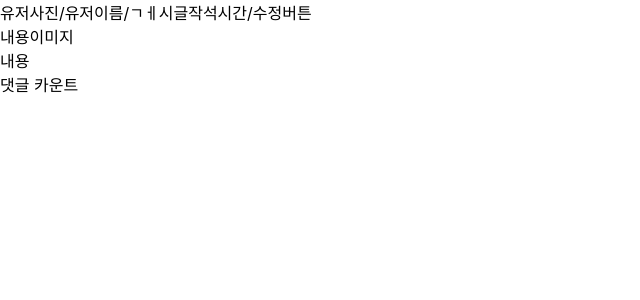
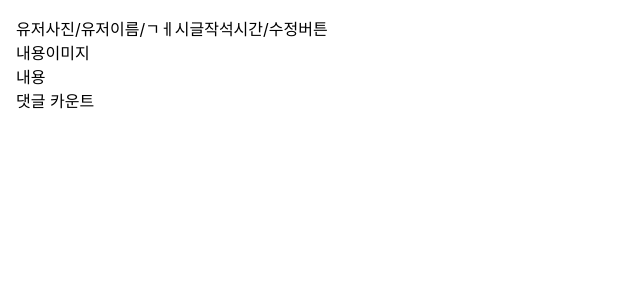
Before and after one commit to chochoq/react_img_board, a React (Create React App) app: page / in a window 1280 px wide. Shown: the top 300 px of the page, without its empty margins (0-640 px from the left). Built offline with nearby package versions, Linux system fonts and the light colour scheme.

Commit message:
(add) Grid element

```diff
--- a/src/components/Post.js
+++ b/src/components/Post.js
@@ -1,13 +1,16 @@
 import React from 'react';
 import styled from 'styled-components';
+import Grid from '../elements/Grid';
 
 const Post = (props) => {
     return (
         <React.Fragment>
-            <div>유저사진/유저이름/ㄱㅔ시글작석시간/수정버튼</div>
-            <div>내용이미지</div>
-            <div>내용</div>
-            <div>댓글 카운트</div>
+            <Grid padding='16px;' >
+                <div>유저사진/유저이름/ㄱㅔ시글작석시간/수정버튼</div>
+                <div>내용이미지</div>
+                <div>내용</div>
+                <div>댓글 카운트</div>
+            </Grid>
         </React.Fragment>
     )
 }
--- /dev/null
+++ b/src/elements/Grid.js
@@ -0,0 +1,44 @@
+import React from 'react';
+import styled from 'styled-components';
+
+const Grid = (props) => {
+    const { is_flex, width, padding, margin, bg, children } = props;
+
+    // props에서 style만 담당하는 애들을 넣어준다
+    const styles = {
+        is_flex: is_flex,
+        width: width,
+        padding: padding,
+        margin: margin,
+        bg:bg,
+    }
+    return (
+        <React.Fragment>
+            <GridBox {...styles}>
+                {children}
+            </GridBox>
+        </React.Fragment>
+    )
+}
+
+Grid.defaultProps = {
+    is_flex: false,
+    width: '100%',
+    padding: false,
+    margin: false,
+    bg: false,
+}
+
+const GridBox = styled.div`
+    children:null;
+    width:${(props) => props.width};
+    height:100%;
+    box-sizing:border-box;
+    ${(props) => (props.padding ? `padding : ${props.padding}` : '')};
+    ${(props) => (props.margin ? `margin :${props.margin}` : '')};
+    ${(props) => (props.bg ? `background-color: ${props.bg}` : '')};
+    ${(props) => (props.is_flex ? `display:flex; align-items:center; justify-content:space-between` : '')};
+
+`;
+
+export default Grid;
```
